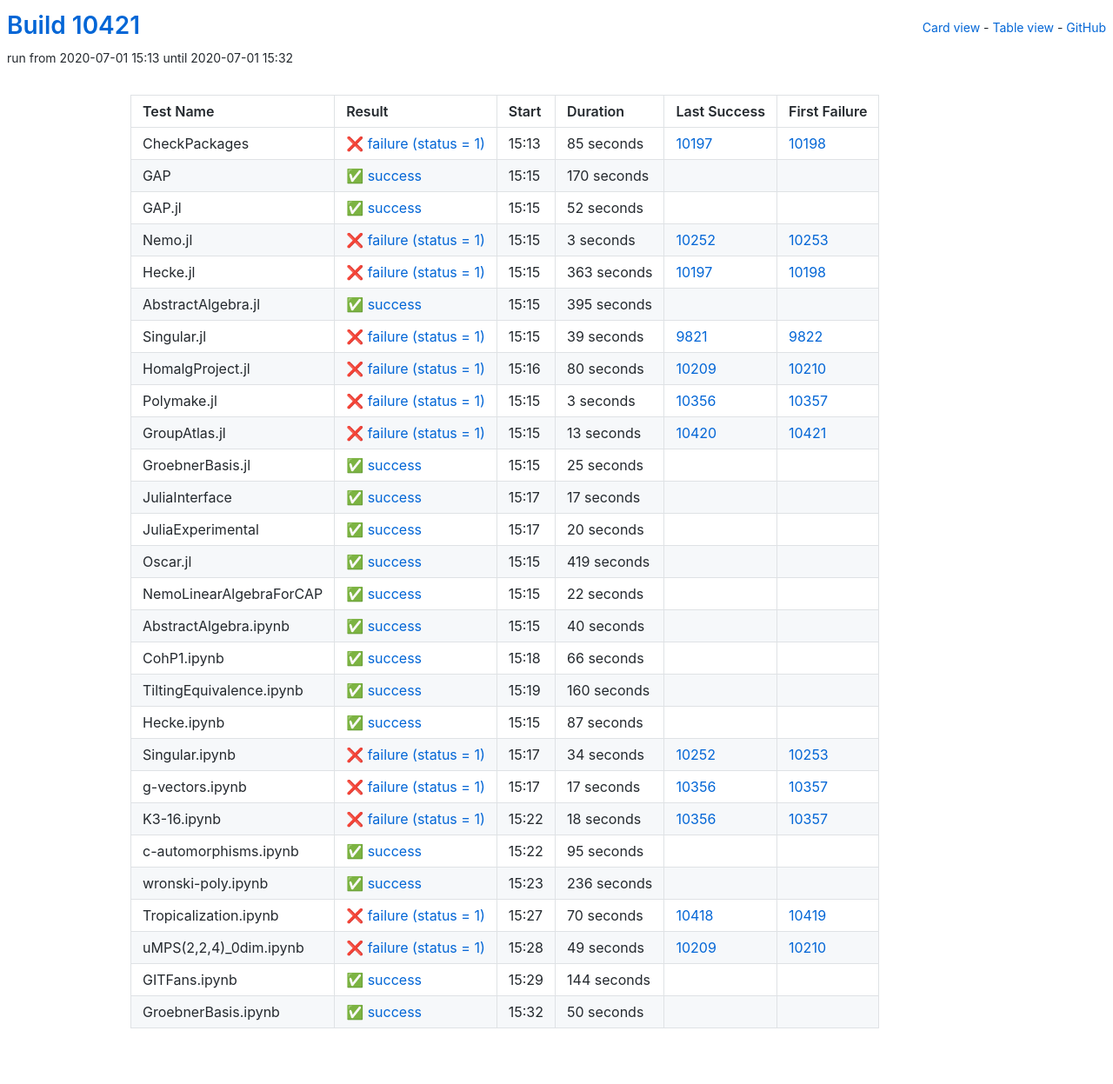
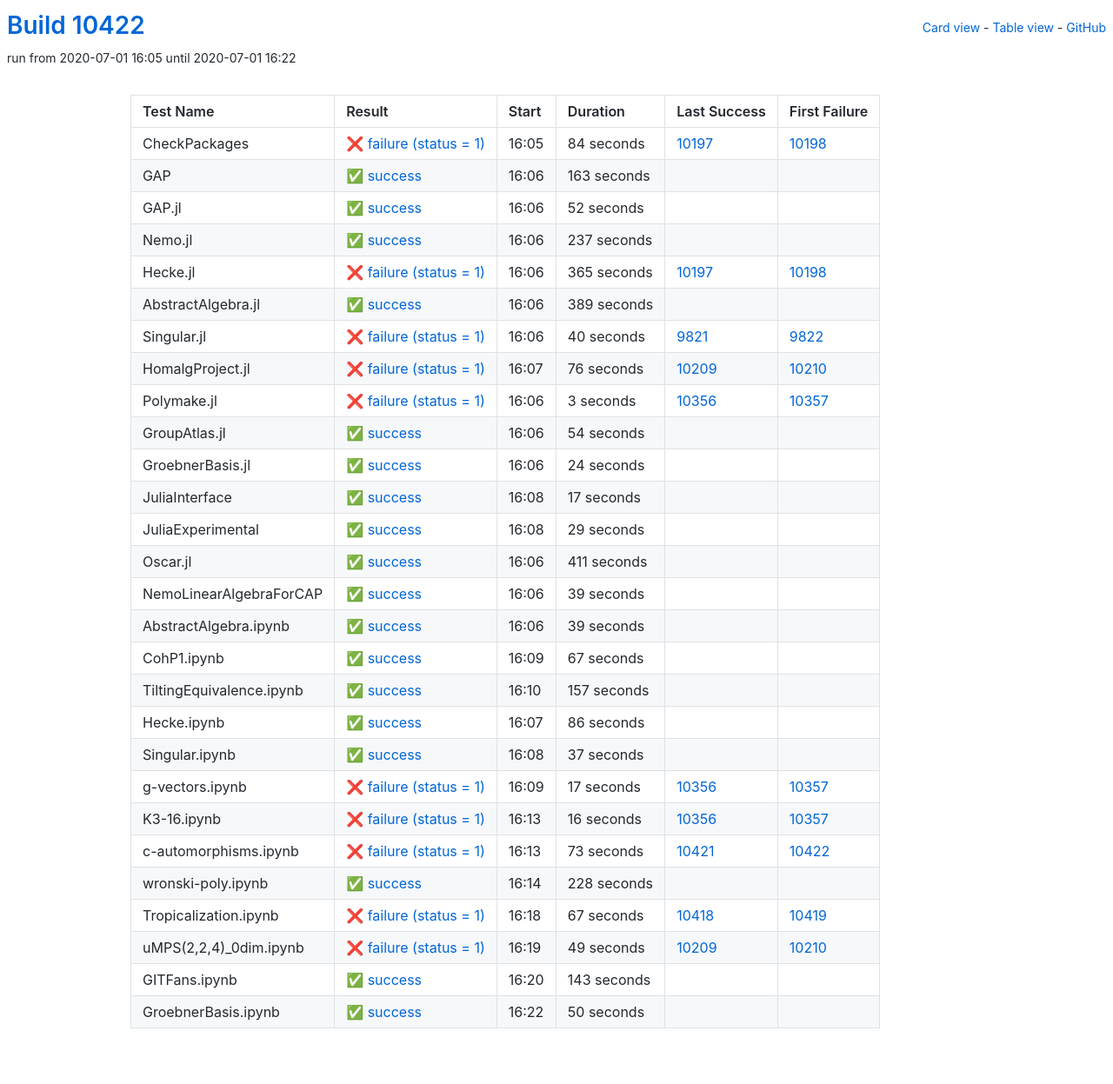
Before and after one commit to oscar-system/oscar-ci-status, a Jekyll site: the page built from table.html, in a window 1280 px wide. Shown: the whole page at 87% size. Built offline with Jekyll 4.4.1, drawn with Linux system fonts in a browser that asks for light colours.

Commit message:
Build #10422

```diff
--- a/_data/ci.yml
+++ b/_data/ci.yml
@@ -1,6 +1,6 @@
 ---
-build: 10421
-build_url: https://oscarci.mathematik.uni-kl.de/job/oscar/10421/
+build: 10422
+build_url: https://oscarci.mathematik.uni-kl.de/job/oscar/10422/
 job: oscar
 organization: oscar-system
 repo: oscar-ci-status
@@ -8,32 +8,32 @@ repourl: https://github.com/oscar-system/oscar-ci-status
 tests:
 - name: CheckPackages
   id: checkpackages
-  log: https://oscarci.mathematik.uni-kl.de/job/oscar/10421/artifact/logs/build-10421/CheckPackages.log
-  start: 2020-07-01 15:13
+  log: https://oscarci.mathematik.uni-kl.de/job/oscar/10422/artifact/logs/build-10422/CheckPackages.log
+  start: 2020-07-01 16:05
   success: false
   exitcode: 1
   status: failure
-  duration: 85
+  duration: 84
   last_success: 10197
   last_success_url: https://oscarci.mathematik.uni-kl.de/job/oscar/10197/
   first_failure: 10198
   first_failure_url: https://oscarci.mathematik.uni-kl.de/job/oscar/10198/
 - name: GAP
   id: gap
-  log: https://oscarci.mathematik.uni-kl.de/job/oscar/10421/artifact/logs/build-10421/GAP.log
-  start: 2020-07-01 15:15
+  log: https://oscarci.mathematik.uni-kl.de/job/oscar/10422/artifact/logs/build-10422/GAP.log
+  start: 2020-07-01 16:06
   success: true
   exitcode: 0
   status: success
-  duration: 170
+  duration: 163
   last_success: false
   last_success_url:
   first_failure: false
   first_failure_url:
 - name: GAP.jl
   id: gap-jl
-  log: https://oscarci.mathematik.uni-kl.de/job/oscar/10421/artifact/logs/build-10421/GAP.jl.log
-  start: 2020-07-01 15:15
+  log: https://oscarci.mathematik.uni-kl.de/job/oscar/10422/artifact/logs/build-10422/GAP.jl.log
+  start: 2020-07-01 16:06
   success: true
   exitcode: 0
   status: success
@@ -44,68 +44,68 @@ tests:
   first_failure_url:
 - name: Nemo.jl
   id: nemo-jl
-  log: https://oscarci.mathematik.uni-kl.de/job/oscar/10421/artifact/logs/build-10421/Nemo.jl.log
-  start: 2020-07-01 15:15
+  log: https://oscarci.mathematik.uni-kl.de/job/oscar/10422/artifact/logs/build-10422/Nemo.jl.log
+  start: 2020-07-01 16:06
+  success: true
+  exitcode: 0
+  status: success
+  duration: 237
+  last_success: false
+  last_success_url:
+  first_failure: false
+  first_failure_url:
+- name: Hecke.jl
+  id: hecke-jl
+  log: https://oscarci.mathematik.uni-kl.de/job/oscar/10422/artifact/logs/build-10422/Hecke.jl.log
+  start: 2020-07-01 16:06
   success: false
   exitcode: 1
   status: failure
-  duration: 3
-  last_success: 10252
-  last_success_url: https://oscarci.mathematik.uni-kl.de/job/oscar/10252/
-  first_failure: 10253
-  first_failure_url: https://oscarci.mathematik.uni-kl.de/job/oscar/10253/
-- name: Hecke.jl
-  id: hecke-jl
-  log: https://oscarci.mathematik.uni-kl.de/job/oscar/10421/artifact/logs/build-10421/Hecke.jl.log
-  start: 2020-07-01 15:15
-  success: false
-  exitcode: 1
-  status: failure
-  duration: 363
+  duration: 365
   last_success: 10197
   last_success_url: https://oscarci.mathematik.uni-kl.de/job/oscar/10197/
   first_failure: 10198
   first_failure_url: https://oscarci.mathematik.uni-kl.de/job/oscar/10198/
 - name: AbstractAlgebra.jl
   id: abstractalgebra-jl
-  log: https://oscarci.mathematik.uni-kl.de/job/oscar/10421/artifact/logs/build-10421/AbstractAlgebra.jl.log
-  start: 2020-07-01 15:15
+  log: https://oscarci.mathematik.uni-kl.de/job/oscar/10422/artifact/logs/build-10422/AbstractAlgebra.jl.log
+  start: 2020-07-01 16:06
   success: true
   exitcode: 0
   status: success
-  duration: 395
+  duration: 389
   last_success: false
   last_success_url:
   first_failure: false
   first_failure_url:
 - name: Singular.jl
   id: singular-jl
-  log: https://oscarci.mathematik.uni-kl.de/job/oscar/10421/artifact/logs/build-10421/Singular.jl.log
-  start: 2020-07-01 15:15
+  log: https://oscarci.mathematik.uni-kl.de/job/oscar/10422/artifact/logs/build-10422/Singular.jl.log
+  start: 2020-07-01 16:06
   success: false
   exitcode: 1
   status: failure
-  duration: 39
+  duration: 40
   last_success: 9821
   last_success_url: https://oscarci.mathematik.uni-kl.de/job/oscar/9821/
   first_failure: 9822
   first_failure_url: https://oscarci.mathematik.uni-kl.de/job/oscar/9822/
 - name: HomalgProject.jl
   id: homalgproject-jl
-  log: https://oscarci.mathematik.uni-kl.de/job/oscar/10421/artifact/logs/build-10421/HomalgProject.jl.log
-  start: 2020-07-01 15:16
+  log: https://oscarci.mathematik.uni-kl.de/job/oscar/10422/artifact/logs/build-10422/HomalgProject.jl.log
+  start: 2020-07-01 16:07
   success: false
   exitcode: 1
   status: failure
-  duration: 80
+  duration: 76
   last_success: 10209
   last_success_url: https://oscarci.mathematik.uni-kl.de/job/oscar/10209/
   first_failure: 10210
   first_failure_url: https://oscarci.mathematik.uni-kl.de/job/oscar/10210/
 - name: Polymake.jl
   id: polymake-jl
-  log: https://oscarci.mathematik.uni-kl.de/job/oscar/10421/artifact/logs/build-10421/Polymake.jl.log
-  start: 2020-07-01 15:15
+  log: https://oscarci.mathematik.uni-kl.de/job/oscar/10422/artifact/logs/build-10422/Polymake.jl.log
+  start: 2020-07-01 16:06
   success: false
   exitcode: 1
   status: failure
@@ -116,32 +116,32 @@ tests:
   first_failure_url: https://oscarci.mathematik.uni-kl.de/job/oscar/10357/
 - name: GroupAtlas.jl
   id: groupatlas-jl
-  log: https://oscarci.mathematik.uni-kl.de/job/oscar/10421/artifact/logs/build-10421/GroupAtlas.jl.log
-  start: 2020-07-01 15:15
-  success: false
-  exitcode: 1
-  status: failure
-  duration: 13
-  last_success: 10420
-  last_success_url: https://oscarci.mathematik.uni-kl.de/job/oscar/10420/
-  first_failure: 10421
-  first_failure_url: https://oscarci.mathematik.uni-kl.de/job/oscar/10421/
-- name: GroebnerBasis.jl
-  id: groebnerbasis-jl
-  log: https://oscarci.mathematik.uni-kl.de/job/oscar/10421/artifact/logs/build-10421/GroebnerBasis.jl.log
-  start: 2020-07-01 15:15
+  log: https://oscarci.mathematik.uni-kl.de/job/oscar/10422/artifact/logs/build-10422/GroupAtlas.jl.log
+  start: 2020-07-01 16:06
   success: true
   exitcode: 0
   status: success
-  duration: 25
+  duration: 54
+  last_success: false
+  last_success_url:
+  first_failure: false
+  first_failure_url:
+- name: GroebnerBasis.jl
+  id: groebnerbasis-jl
+  log: https://oscarci.mathematik.uni-kl.de/job/oscar/10422/artifact/logs/build-10422/GroebnerBasis.jl.log
+  start: 2020-07-01 16:06
+  success: true
+  exitcode: 0
+  status: success
+  duration: 24
   last_success: false
   last_success_url:
   first_failure: false
   first_failure_url:
 - name: JuliaInterface
   id: juliainterface
-  log: https://oscarci.mathematik.uni-kl.de/job/oscar/10421/artifact/logs/build-10421/JuliaInterface.log
-  start: 2020-07-01 15:17
+  log: https://oscarci.mathematik.uni-kl.de/job/oscar/10422/artifact/logs/build-10422/JuliaInterface.log
+  start: 2020-07-01 16:08
   success: true
   exitcode: 0
   status: success
@@ -152,104 +152,104 @@ tests:
   first_failure_url:
 - name: JuliaExperimental
   id: juliaexperimental
-  log: https://oscarci.mathematik.uni-kl.de/job/oscar/10421/artifact/logs/build-10421/JuliaExperimental.log
-  start: 2020-07-01 15:17
+  log: https://oscarci.mathematik.uni-kl.de/job/oscar/10422/artifact/logs/build-10422/JuliaExperimental.log
+  start: 2020-07-01 16:08
   success: true
   exitcode: 0
   status: success
-  duration: 20
+  duration: 29
   last_success: false
   last_success_url:
   first_failure: false
   first_failure_url:
 - name: Oscar.jl
   id: oscar-jl
-  log: https://oscarci.mathematik.uni-kl.de/job/oscar/10421/artifact/logs/build-10421/Oscar.jl.log
-  start: 2020-07-01 15:15
+  log: https://oscarci.mathematik.uni-kl.de/job/oscar/10422/artifact/logs/build-10422/Oscar.jl.log
+  start: 2020-07-01 16:06
   success: true
   exitcode: 0
   status: success
-  duration: 419
+  duration: 411
   last_success: false
   last_success_url:
   first_failure: false
   first_failure_url:
 - name: NemoLinearAlgebraForCAP
   id: nemolinearalgebraforcap
-  log: https://oscarci.mathematik.uni-kl.de/job/oscar/10421/artifact/logs/build-10421/NemoLinearAlgebraForCAP.log
-  start: 2020-07-01 15:15
+  log: https://oscarci.mathematik.uni-kl.de/job/oscar/10422/artifact/logs/build-10422/NemoLinearAlgebraForCAP.log
+  start: 2020-07-01 16:06
   success: true
   exitcode: 0
   status: success
-  duration: 22
+  duration: 39
   last_success: false
   last_success_url:
   first_failure: false
   first_failure_url:
 - name: AbstractAlgebra.ipynb
   id: abstractalgebra-ipynb
-  log: https://oscarci.mathematik.uni-kl.de/job/oscar/10421/artifact/logs/build-10421/AbstractAlgebra.ipynb.log
-  start: 2020-07-01 15:15
+  log: https://oscarci.mathematik.uni-kl.de/job/oscar/10422/artifact/logs/build-10422/AbstractAlgebra.ipynb.log
+  start: 2020-07-01 16:06
   success: true
   exitcode: 0
   status: success
-  duration: 40
+  duration: 39
   last_success: false
   last_success_url:
   first_failure: false
   first_failure_url:
 - name: CohP1.ipynb
   id: cohp1-ipynb
-  log: https://oscarci.mathematik.uni-kl.de/job/oscar/10421/artifact/logs/build-10421/CohP1.ipynb.log
-  start: 2020-07-01 15:18
+  log: https://oscarci.mathematik.uni-kl.de/job/oscar/10422/artifact/logs/build-10422/CohP1.ipynb.log
+  start: 2020-07-01 16:09
   success: true
   exitcode: 0
   status: success
-  duration: 66
+  duration: 67
   last_success: false
   last_success_url:
   first_failure: false
   first_failure_url:
 - name: TiltingEquivalence.ipynb
   id: tiltingequivalence-ipynb
-  log: https://oscarci.mathematik.uni-kl.de/job/oscar/10421/artifact/logs/build-10421/TiltingEquivalence.ipynb.log
-  start: 2020-07-01 15:19
+  log: https://oscarci.mathematik.uni-kl.de/job/oscar/10422/artifact/logs/build-10422/TiltingEquivalence.ipynb.log
+  start: 2020-07-01 16:10
   success: true
   exitcode: 0
   status: success
-  duration: 160
+  duration: 157
   last_success: false
   last_success_url:
   first_failure: false
   first_failure_url:
 - name: Hecke.ipynb
   id: hecke-ipynb
-  log: https://oscarci.mathematik.uni-kl.de/job/oscar/10421/artifact/logs/build-10421/Hecke.ipynb.log
-  start: 2020-07-01 15:15
+  log: https://oscarci.mathematik.uni-kl.de/job/oscar/10422/artifact/logs/build-10422/Hecke.ipynb.log
+  start: 2020-07-01 16:07
   success: true
   exitcode: 0
   status: success
-  duration: 87
+  duration: 86
   last_success: false
   last_success_url:
   first_failure: false
   first_failure_url:
 - name: Singular.ipynb
   id: singular-ipynb
-  log: https://oscarci.mathematik.uni-kl.de/job/oscar/10421/artifact/logs/build-10421/Singular.ipynb.log
-  start: 2020-07-01 15:17
-  success: false
-  exitcode: 1
-  status: failure
-  duration: 34
-  last_success: 10252
-  last_success_url: https://oscarci.mathematik.uni-kl.de/job/oscar/10252/
-  first_failure: 10253
-  first_failure_url: https://oscarci.mathematik.uni-kl.de/job/oscar/10253/
+  log: https://oscarci.mathematik.uni-kl.de/job/oscar/10422/artifact/logs/build-10422/Singular.ipynb.log
+  start: 2020-07-01 16:08
+  success: true
+  exitcode: 0
+  status: success
+  duration: 37
+  last_success: false
+  last_success_url:
+  first_failure: false
+  first_failure_url:
 - name: g-vectors.ipynb
   id: g-vectors-ipynb
-  log: https://oscarci.mathematik.uni-kl.de/job/oscar/10421/artifact/logs/build-10421/g-vectors.ipynb.log
-  start: 2020-07-01 15:17
+  log: https://oscarci.mathematik.uni-kl.de/job/oscar/10422/artifact/logs/build-10422/g-vectors.ipynb.log
+  start: 2020-07-01 16:09
   success: false
   exitcode: 1
   status: failure
@@ -260,56 +260,56 @@ tests:
   first_failure_url: https://oscarci.mathematik.uni-kl.de/job/oscar/10357/
 - name: K3-16.ipynb
   id: k3-16-ipynb
-  log: https://oscarci.mathematik.uni-kl.de/job/oscar/10421/artifact/logs/build-10421/K3-16.ipynb.log
-  start: 2020-07-01 15:22
+  log: https://oscarci.mathematik.uni-kl.de/job/oscar/10422/artifact/logs/build-10422/K3-16.ipynb.log
+  start: 2020-07-01 16:13
   success: false
   exitcode: 1
   status: failure
-  duration: 18
+  duration: 16
   last_success: 10356
   last_success_url: https://oscarci.mathematik.uni-kl.de/job/oscar/10356/
   first_failure: 10357
   first_failure_url: https://oscarci.mathematik.uni-kl.de/job/oscar/10357/
 - name: c-automorphisms.ipynb
   id: c-automorphisms-ipynb
-  log: https://oscarci.mathematik.uni-kl.de/job/oscar/10421/artifact/logs/build-10421/c-automorphisms.ipynb.log
-  start: 2020-07-01 15:22
+  log: https://oscarci.mathematik.uni-kl.de/job/oscar/10422/artifact/logs/build-10422/c-automorphisms.ipynb.log
+  start: 2020-07-01 16:13
+  success: false
+  exitcode: 1
+  status: failure
+  duration: 73
+  last_success: 10421
+  last_success_url: https://oscarci.mathematik.uni-kl.de/job/oscar/10421/
+  first_failure: 10422
+  first_failure_url: https://oscarci.mathematik.uni-kl.de/job/oscar/10422/
+- name: wronski-poly.ipynb
+  id: wronski-poly-ipynb
+  log: https://oscarci.mathematik.uni-kl.de/job/oscar/10422/artifact/logs/build-10422/wronski-poly.ipynb.log
+  start: 2020-07-01 16:14
   success: true
   exitcode: 0
   status: success
-  duration: 95
-  last_success: false
-  last_success_url:
-  first_failure: false
-  first_failure_url:
-- name: wronski-poly.ipynb
-  id: wronski-poly-ipynb
-  log: https://oscarci.mathematik.uni-kl.de/job/oscar/10421/artifact/logs/build-10421/wronski-poly.ipynb.log
-  start: 2020-07-01 15:23
-  success: true
-  exitcode: 0
-  status: success
-  duration: 236
+  duration: 228
   last_success: false
   last_success_url:
   first_failure: false
   first_failure_url:
 - name: Tropicalization.ipynb
   id: tropicalization-ipynb
-  log: https://oscarci.mathematik.uni-kl.de/job/oscar/10421/artifact/logs/build-10421/Tropicalization.ipynb.log
-  start: 2020-07-01 15:27
+  log: https://oscarci.mathematik.uni-kl.de/job/oscar/10422/artifact/logs/build-10422/Tropicalization.ipynb.log
+  start: 2020-07-01 16:18
   success: false
   exitcode: 1
   status: failure
-  duration: 70
+  duration: 67
   last_success: 10418
   last_success_url: https://oscarci.mathematik.uni-kl.de/job/oscar/10418/
   first_failure: 10419
   first_failure_url: https://oscarci.mathematik.uni-kl.de/job/oscar/10419/
 - name: uMPS(2,2,4)_0dim.ipynb
   id: umps-2-2-4-0dim-ipynb
-  log: https://oscarci.mathematik.uni-kl.de/job/oscar/10421/artifact/logs/build-10421/uMPS-2-2-4-_0dim.ipynb.log
-  start: 2020-07-01 15:28
+  log: https://oscarci.mathematik.uni-kl.de/job/oscar/10422/artifact/logs/build-10422/uMPS-2-2-4-_0dim.ipynb.log
+  start: 2020-07-01 16:19
   success: false
   exitcode: 1
   status: failure
@@ -320,20 +320,20 @@ tests:
   first_failure_url: https://oscarci.mathematik.uni-kl.de/job/oscar/10210/
 - name: GITFans.ipynb
   id: gitfans-ipynb
-  log: https://oscarci.mathematik.uni-kl.de/job/oscar/10421/artifact/logs/build-10421/GITFans.ipynb.log
-  start: 2020-07-01 15:29
+  log: https://oscarci.mathematik.uni-kl.de/job/oscar/10422/artifact/logs/build-10422/GITFans.ipynb.log
+  start: 2020-07-01 16:20
   success: true
   exitcode: 0
   status: success
-  duration: 144
+  duration: 143
   last_success: false
   last_success_url:
   first_failure: false
   first_failure_url:
 - name: GroebnerBasis.ipynb
   id: groebnerbasis-ipynb
-  log: https://oscarci.mathematik.uni-kl.de/job/oscar/10421/artifact/logs/build-10421/GroebnerBasis.ipynb.log
-  start: 2020-07-01 15:32
+  log: https://oscarci.mathematik.uni-kl.de/job/oscar/10422/artifact/logs/build-10422/GroebnerBasis.ipynb.log
+  start: 2020-07-01 16:22
   success: true
   exitcode: 0
   status: success
```
Also changed, not shown: README.md.
